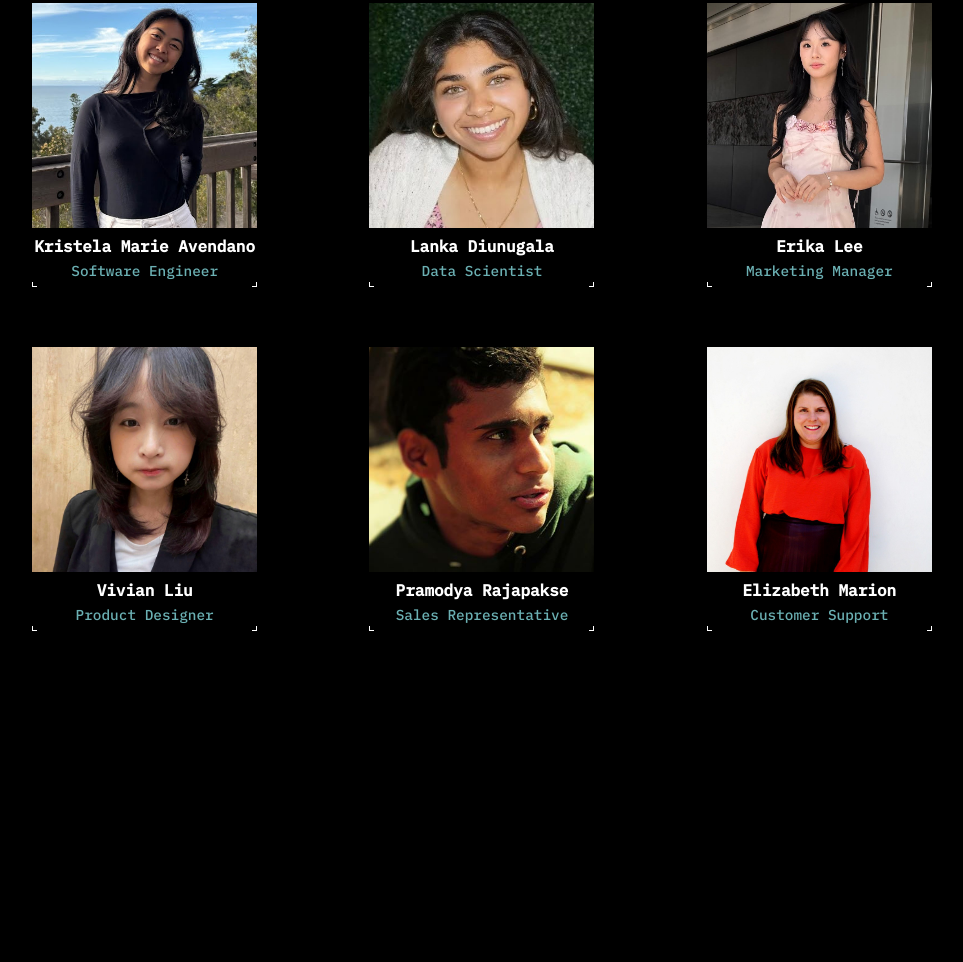
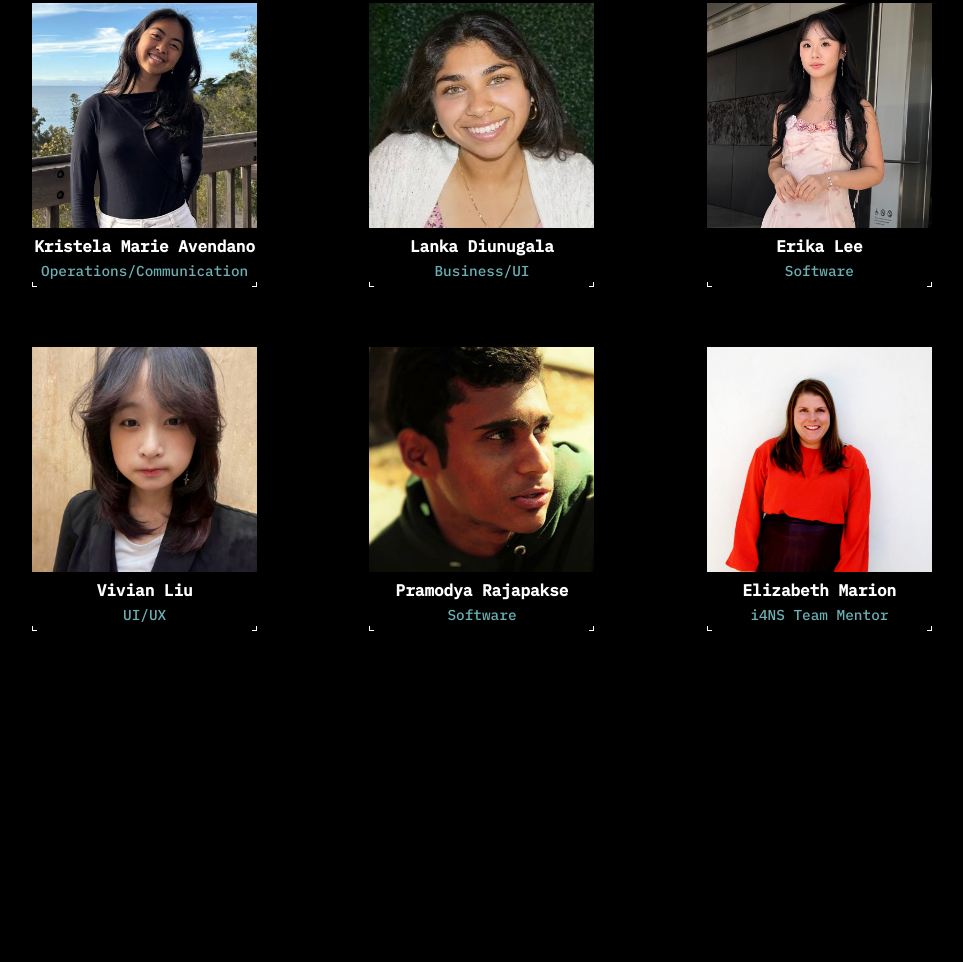
Before and after one commit to OrcaLink-Website/OrcaLink-site, a plain HTML site: page index.html in a window 1280 px wide. Shown: the part 1906-2868 px from the top of the page, without its empty margins (158-1121 px from the left). Drawn offline with Linux system fonts and the light colour scheme.

Commit message:
update with placeholder roles

```diff
--- a/index.html
+++ b/index.html
@@ -69,42 +69,42 @@
           <img src="./assets/images/kristela.jpg" alt="Team Member" />
           <div class="member-details">
             <p class="member-name">Kristela Marie Avendano</p>
-            <p class="member-title">Software Engineer</p>
+            <p class="member-title">Operations/Communication</p>
           </div>
         </div>
         <div class="team-member">
           <img src="./assets/images/lanka.jpg" alt="Team Member" />
           <div class="member-details">
             <p class="member-name">Lanka Diunugala</p>
-            <p class="member-title">Data Scientist</p>
+            <p class="member-title">Business/UI</p>
           </div>
         </div>
         <div class="team-member">
           <img src="./assets/images/erika.jpg" alt="Team Member" />
           <div class="member-details">
             <p class="member-name">Erika Lee</p>
-            <p class="member-title">Marketing Manager</p>
+            <p class="member-title">Software</p>
           </div>
         </div>
         <div class="team-member">
           <img src="./assets/images/vivian.jpg" alt="Team Member" />
           <div class="member-details">
             <p class="member-name">Vivian Liu</p>
-            <p class="member-title">Product Designer</p>
+            <p class="member-title">UI/UX</p>
           </div>
         </div>
         <div class="team-member">
           <img src="./assets/images/pramodya.jpg" alt="Team Member" />
           <div class="member-details">
             <p class="member-name">Pramodya Rajapakse</p>
-            <p class="member-title">Sales Representative</p>
+            <p class="member-title">Software</p>
           </div>
         </div>
         <div class="team-member">
           <img src="./assets/images/liz.jpeg" alt="Team Member" />
           <div class="member-details">
             <p class="member-name">Elizabeth Marion</p>
-            <p class="member-title">Customer Support</p>
+            <p class="member-title">i4NS Team Mentor</p>
           </div>
         </div>
       </div>
```
